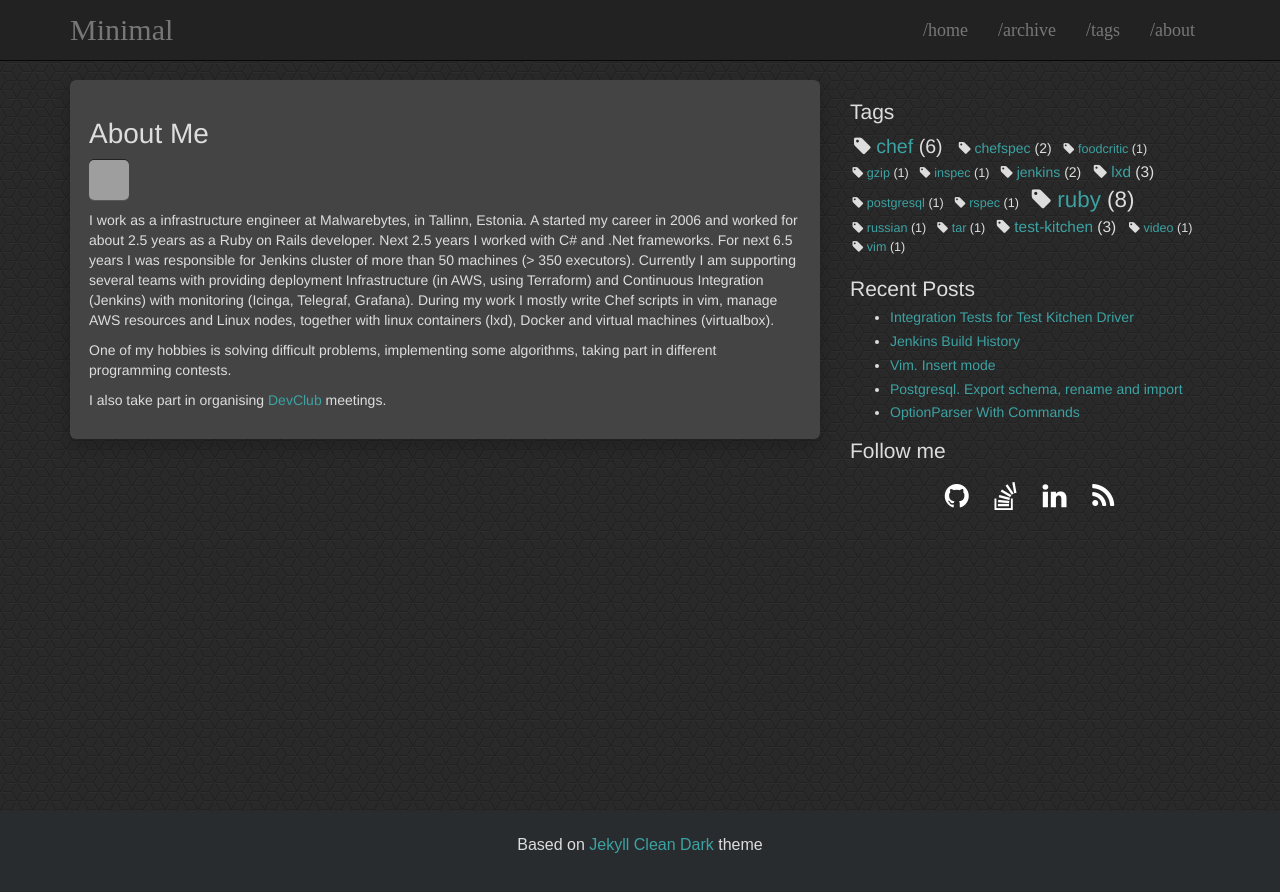
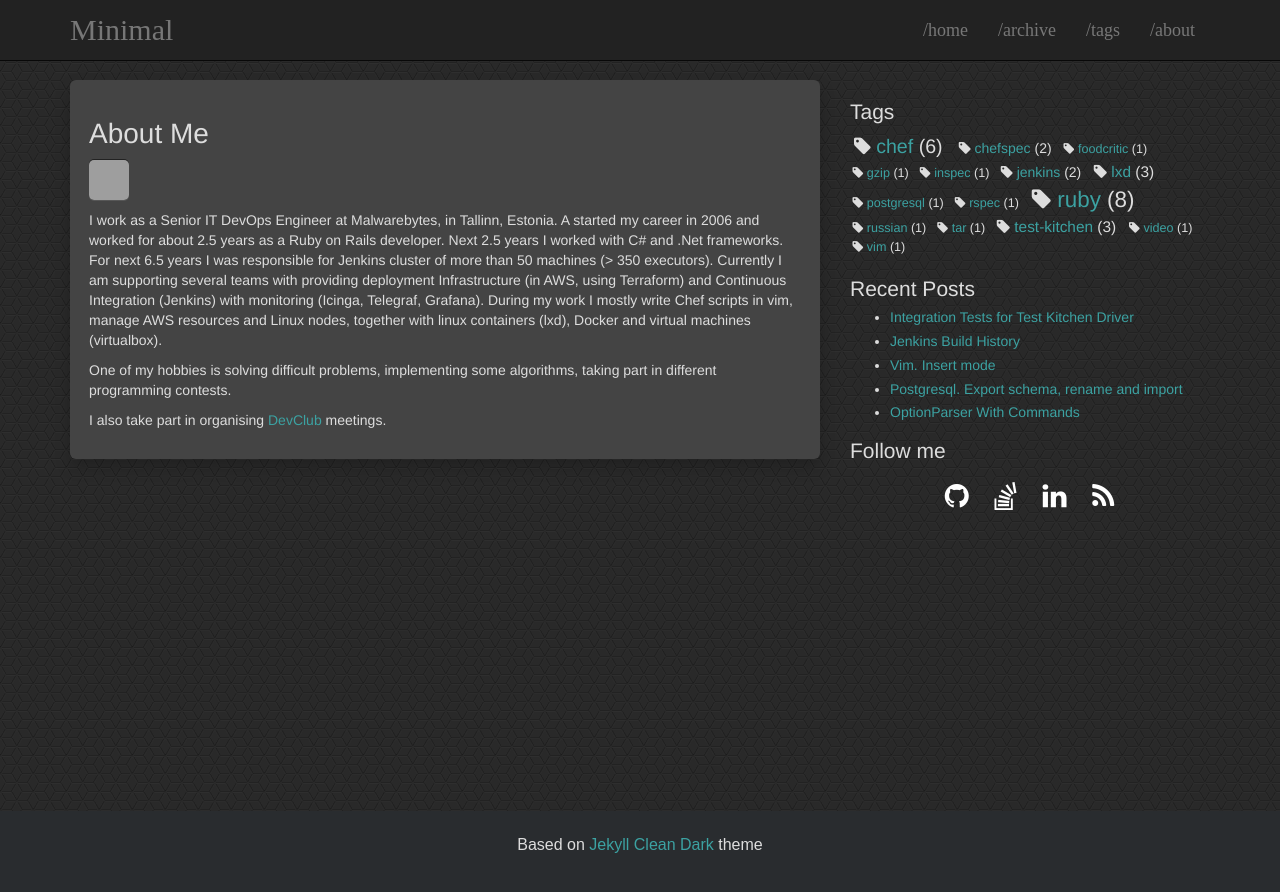
Before and after one commit to DracoAter/dracoater.github.io, a Jekyll site: the page built from about.md, in a window 1280 px wide. Shown: the top 892 px of the page. Built offline with Jekyll 4.4.1, drawn with Linux system fonts in a browser that asks for light colours; comment, search, counter and statistics services are not loaded; grey boxes are pictures that could not be loaded.

Commit message:
Update about me

```diff
--- a/about.md
+++ b/about.md
@@ -8,7 +8,7 @@ title: About
 
 {% avatar DracoAter %}
 
-I work as a infrastructure engineer at Malwarebytes, in Tallinn, Estonia. A started my career in
+I work as a Senior IT DevOps Engineer at Malwarebytes, in Tallinn, Estonia. A started my career in
 2006 and worked for about 2.5 years as a Ruby on Rails developer. Next 2.5 years I worked with
 C# and .Net frameworks. For next 6.5 years I was responsible for Jenkins cluster of more than
 50 machines (> 350 executors). Currently I am supporting several teams with providing deployment
```
